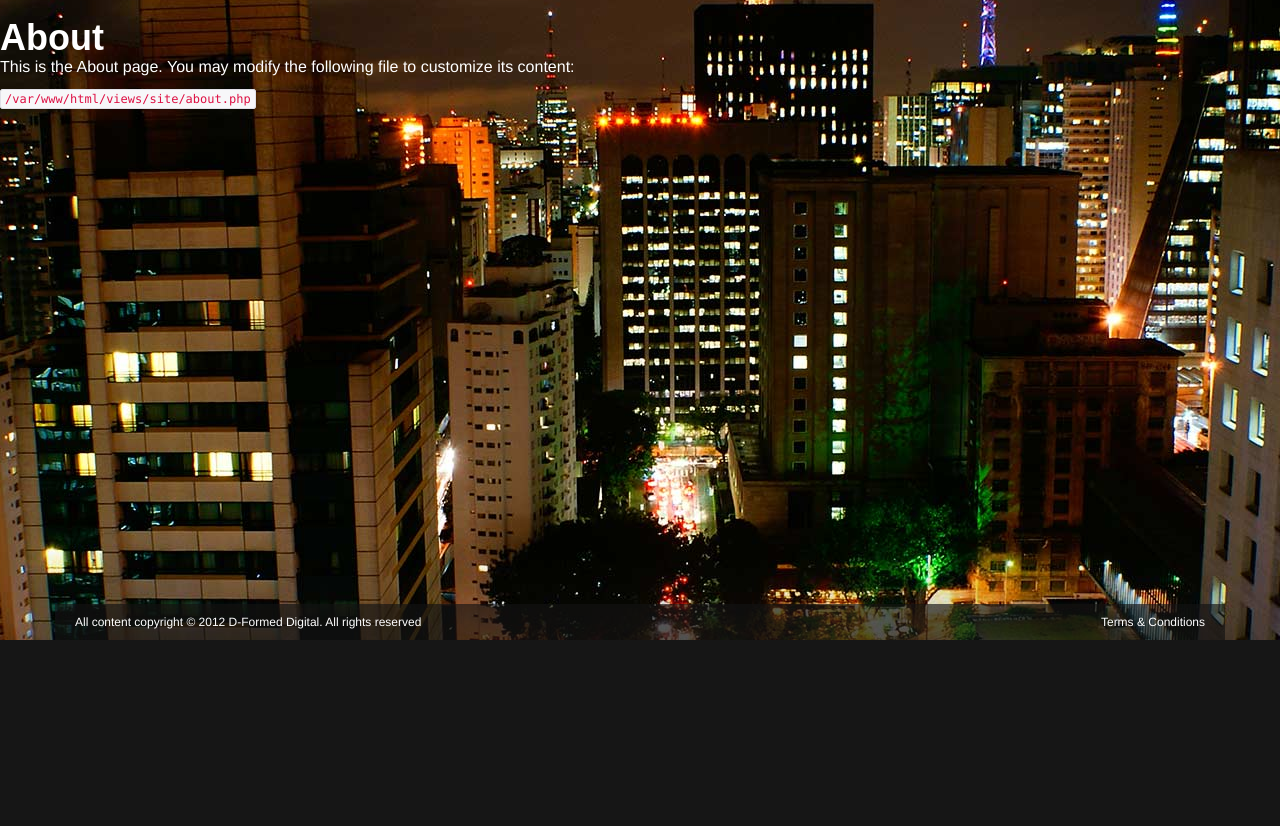
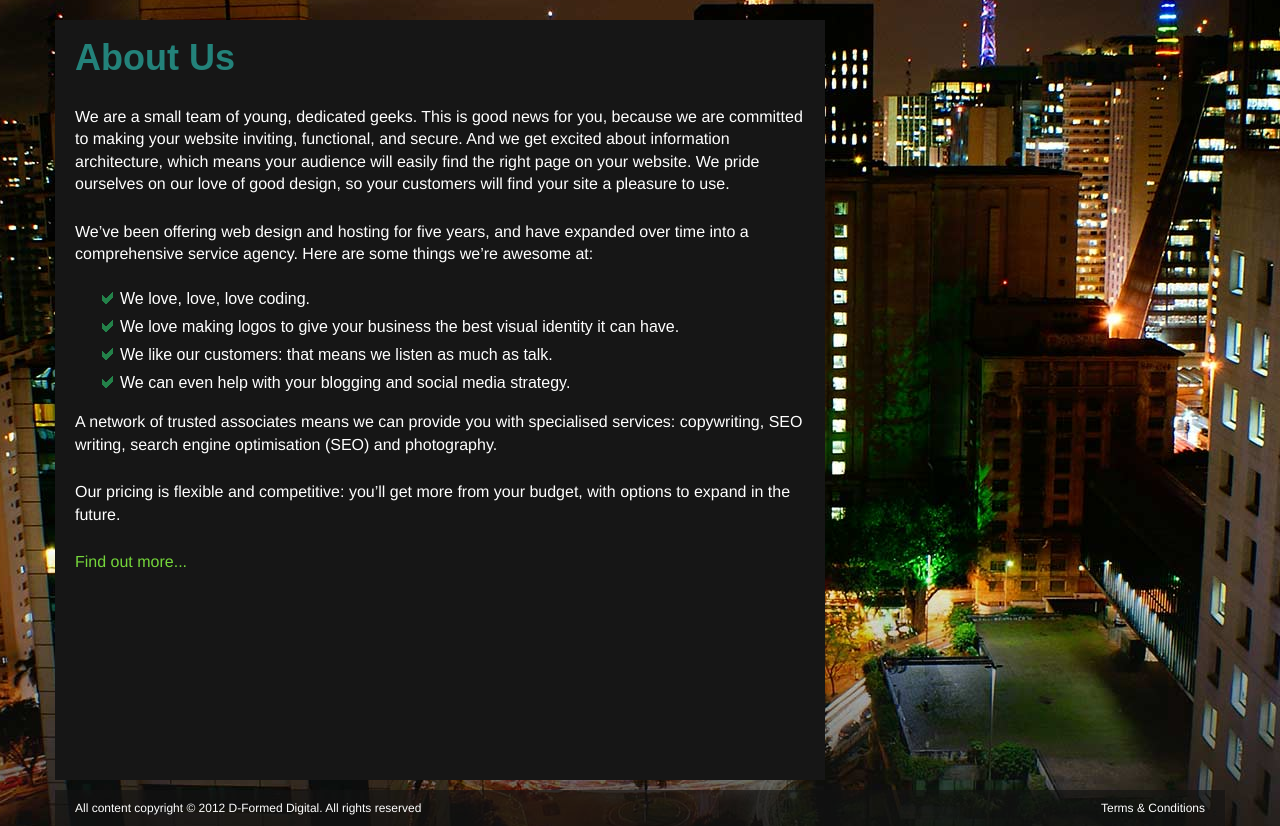
Before and after one commit to ElliottLandsborough/dformed-yii, a Yii app: template views/site/about.php in a window 1280 px wide. Shown: the part 160-986 px from the top of the page. Before the commit the page ends 800 px from the top, so only its background shows below. Run offline with PHP 8.4 and a stand-in for Yii, Linux system fonts and the light colour scheme; the template is opened without the code that fills it, so the values that code supplies are empty; some libraries are stand-ins or nearby versions.

Commit message:
About page

```diff
--- a/views/site/about.php
+++ b/views/site/about.php
@@ -5,14 +5,29 @@
 use yii\helpers\Html;
 
 $this->title = 'About';
-$this->params['breadcrumbs'][] = $this->title;
 ?>
-<div class="site-about">
-    <h1><?= Html::encode($this->title) ?></h1>
 
-    <p>
-        This is the About page. You may modify the following file to customize its content:
-    </p>
-
-    <code><?= __FILE__ ?></code>
+<div class="container content">
+    <div class="row-fluid about">
+        <div class="span8">
+            <div class="aboutwrap">
+                <h1 class="blue">About Us</h1>
+                <p>We are a small team of young, dedicated geeks. This is good news for you, because we are committed to making your website inviting, functional, and secure. And we get excited about information architecture, which means your audience will easily find the right page on your website. We pride ourselves on our love of good design, so your customers will find your site a pleasure to use.</p>
+                <p>We’ve been offering web design and hosting for five years, and have expanded over time into a comprehensive service agency. Here are some things we’re awesome at:</p>
+                <ul>
+                    <li>We love, love, love coding. </li>
+                    <li>We love making logos to give your business the best visual identity it can have. </li>
+                    <li>We like our customers: that means we listen as much as talk.</li>
+                    <li>We can even help with your blogging and social media strategy.</li>
+                </ul>
+                <p>A network of trusted associates means we can provide you with specialised services: copywriting, SEO writing, search engine optimisation (SEO) and photography.</p>
+                <p>Our pricing is flexible and competitive: you’ll get more from your budget, with options to expand in the future.</p>
+                <p class="bottom"><a class="light-green" href="/contact">Find out more...</a></p>
+            </div>
+        </div>
+        <div class="span4 aboutright">
+            <?php $this->load->view('boxes/bigcircle'); ?>
+            <?php $this->load->view('boxes/testimonials'); ?>
+        </div>
+    </div>
 </div>
```
